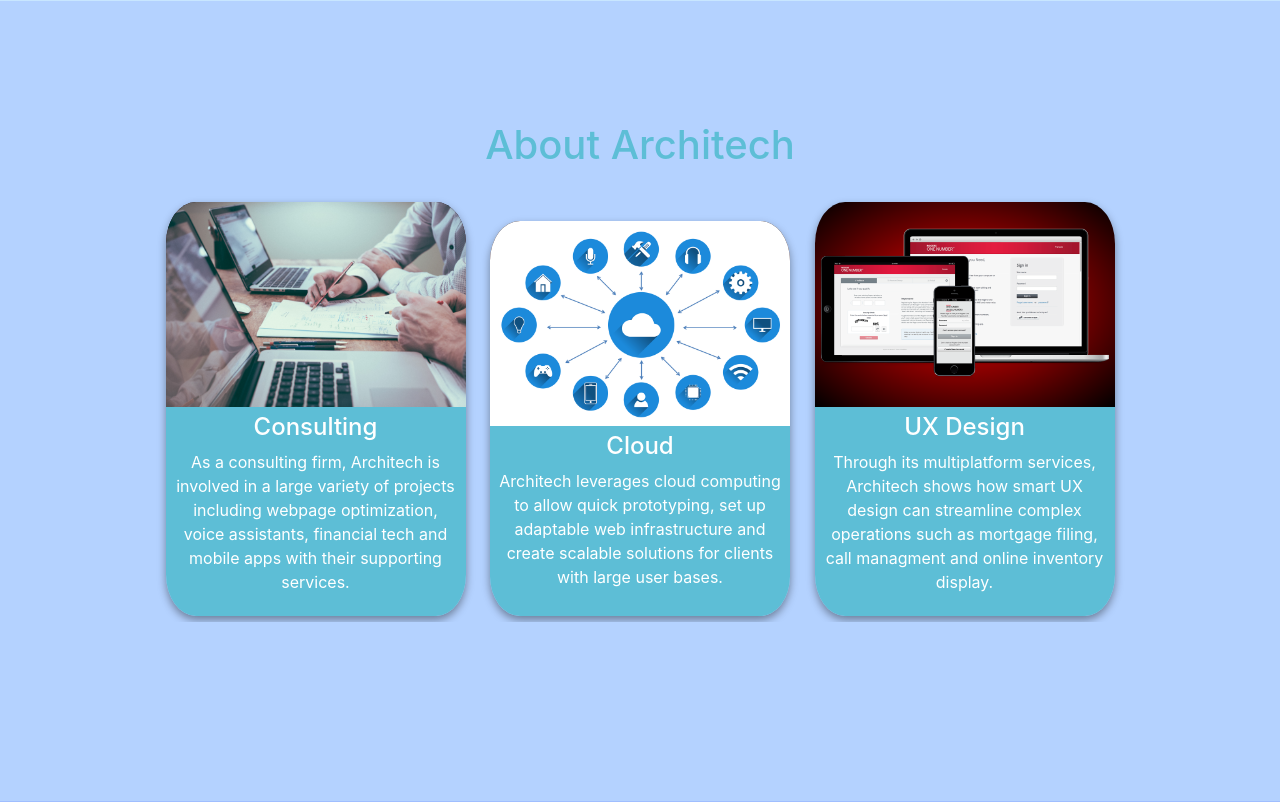
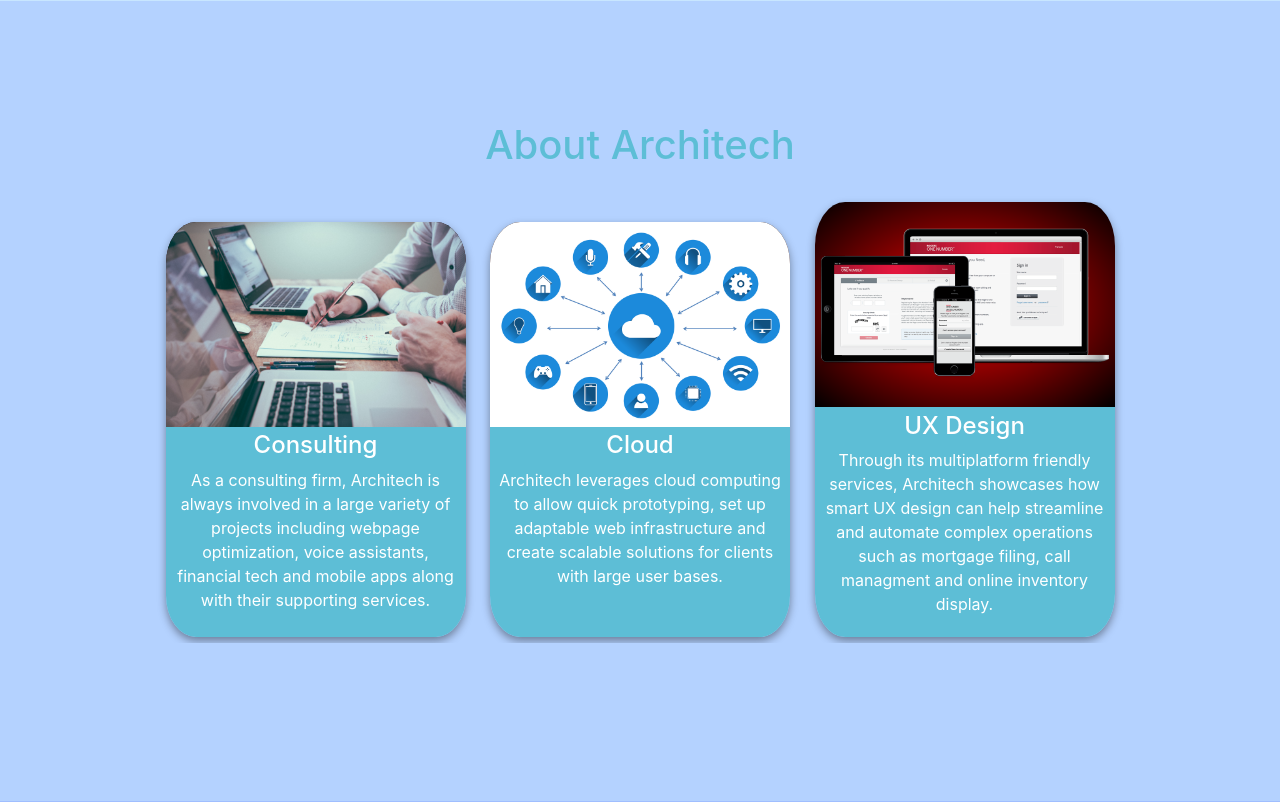
Before and after one commit to Centurion902/coopWebsite, a PHP site: page / in a window 1280 px wide. Shown: the part 799-1601 px from the top of the page. Run offline with PHP 8.4, Linux system fonts and the light colour scheme.

Commit message:
card sizes fixed

```diff
--- a/index.html
+++ b/index.html
@@ -112,7 +112,7 @@
 							</div>
 							<div class="cardText">
 								<h4 class="cardTitle">Consulting</h4>
-								<p class="cardDescription">As a consulting firm, Architech is involved in a large variety of projects including webpage optimization, voice assistants, financial tech and mobile apps with their supporting services.</p>
+								<p class="cardDescription">As a consulting firm, Architech is always involved in a large variety of projects including webpage optimization, voice assistants, financial tech and mobile apps along with their supporting services.</p>
 							</div>
 						</div>
 						<div class="cardSection">
@@ -130,7 +130,7 @@
 							</div>
 							<div class="cardText">
 								<h4 class="cardTitle">UX Design</h4>
-								<p class="cardDescription">Through its multiplatform services, Architech shows how smart UX design can streamline complex operations such as mortgage filing, call managment and online inventory display.</p>
+								<p class="cardDescription">Through its multiplatform friendly services, Architech showcases how smart UX design can help streamline and automate complex operations such as mortgage filing, call managment and online inventory display.</p>
 							</div>
 						</div>
 					</div>
--- a/style.css
+++ b/style.css
@@ -141,6 +141,7 @@ section{
   margin-left:10px;
   margin-right:10px;
   width:300px;
+  min-height: 415px;
   box-shadow: 0 4px 8px 0 rgba(0,0,0,0.4);
   transition: 0.3s;
   border-radius: 10%;
@@ -160,9 +161,9 @@ section{
 .cardText{
   white-space: normal;
   background:rgb(93, 190, 214) !important;
-  min-height: 190px;
+  min-height: 210px;
   width:100%;
-  padding:2%;
+  padding:1.5%;
   text-align: center;
 }
 
```
